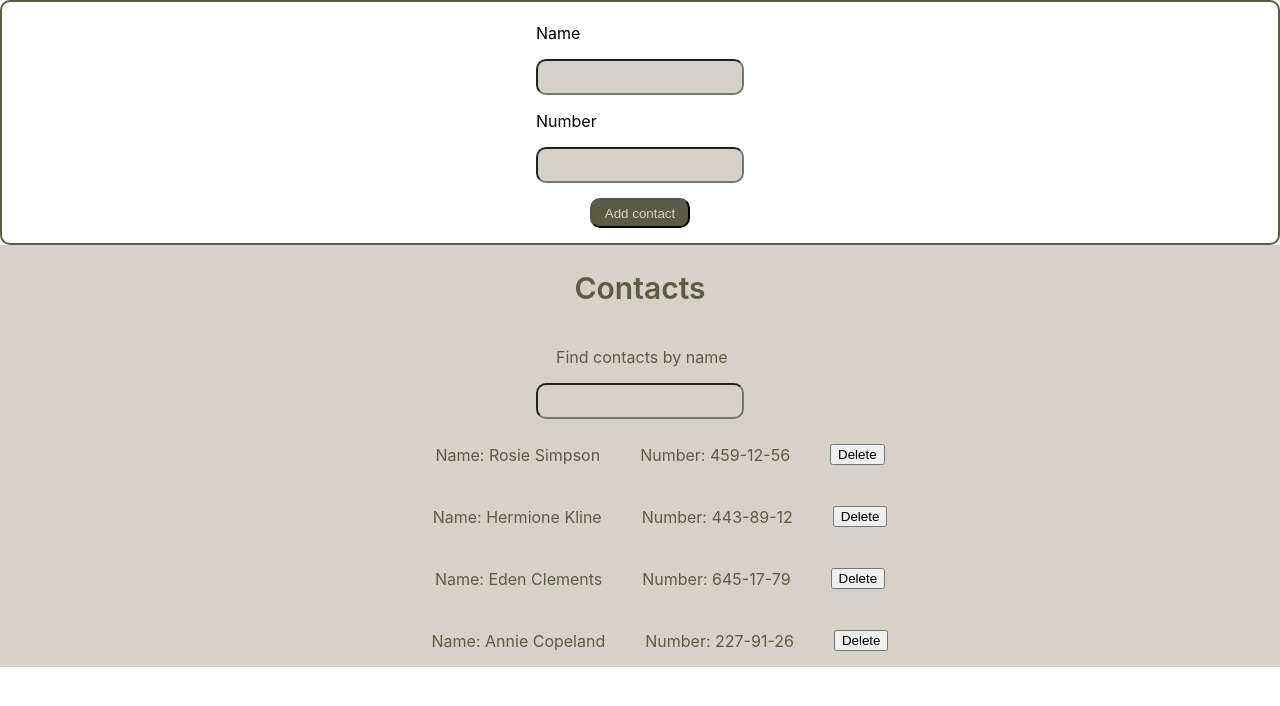
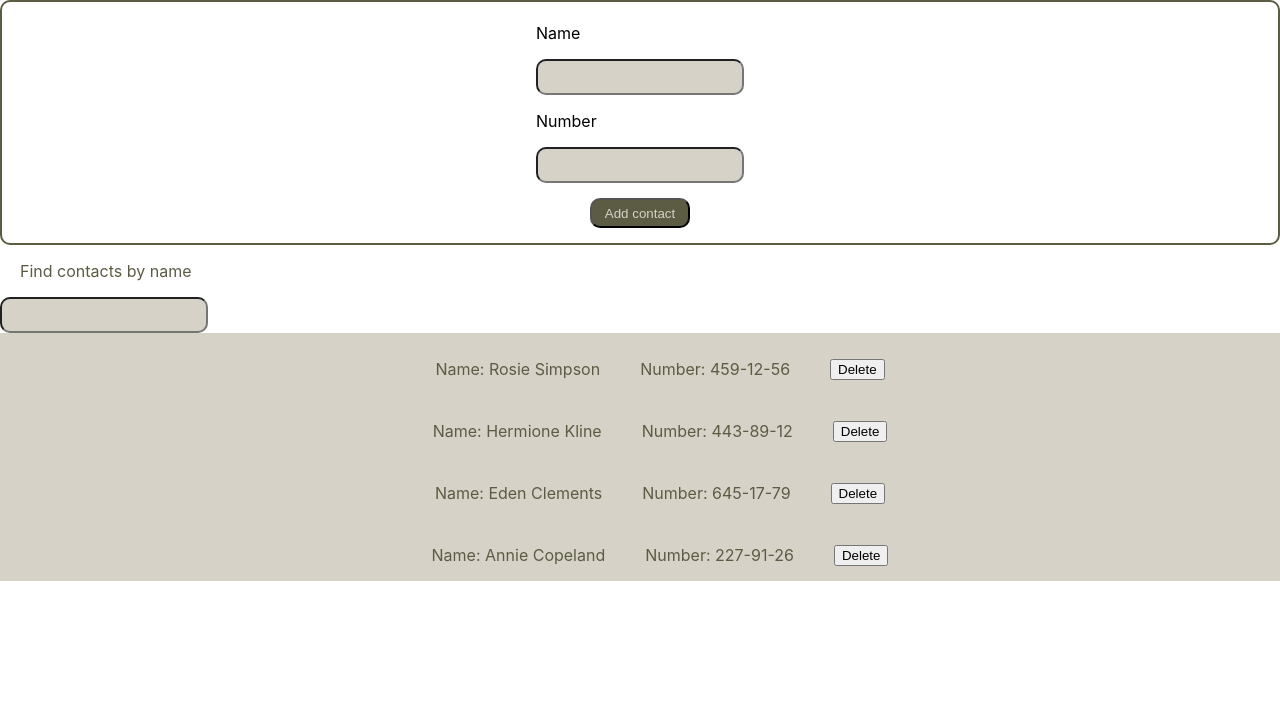
Before and after one commit to Maracasimova/goit-react-hw-02-phonebook, a React (Create React App) app: page / in a window 1280 px wide. Shown: the top 706 px of the page. Built offline with nearby package versions, Linux system fonts and the light colour scheme.

Commit message:
Update Filter.jsx

```diff
--- a/src/components/Filter/Filter.jsx
+++ b/src/components/Filter/Filter.jsx
@@ -3,8 +3,6 @@ import PropTypes from 'prop-types';
 
 export const Filter = ({ handleChangeFilter, filter }) => {
   return (
-    <div className={style.book}>
-      <h2 className={style.text}>Contacts</h2>
     <label>
     <p className={style.find}>Find contacts by name</p>
     <input
@@ -18,7 +16,6 @@ export const Filter = ({ handleChangeFilter, filter }) => {
       required
     />
   </label>
-    </div>
   );
 };
 
```
Lines whose indentation alone changed are shown as unchanged.
